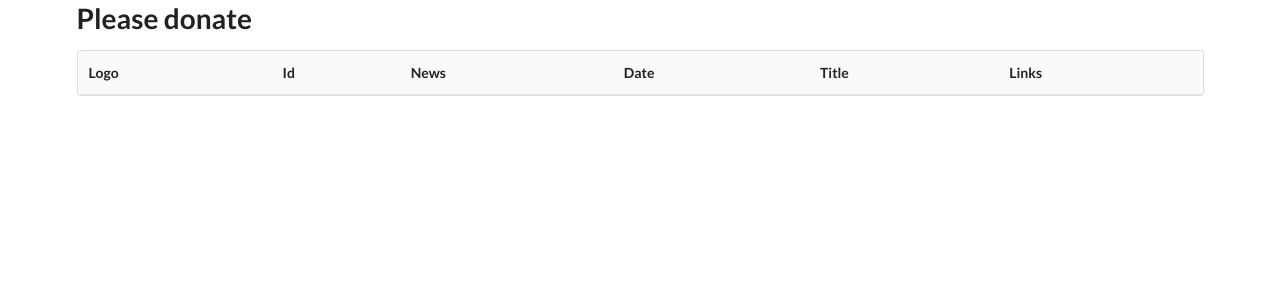
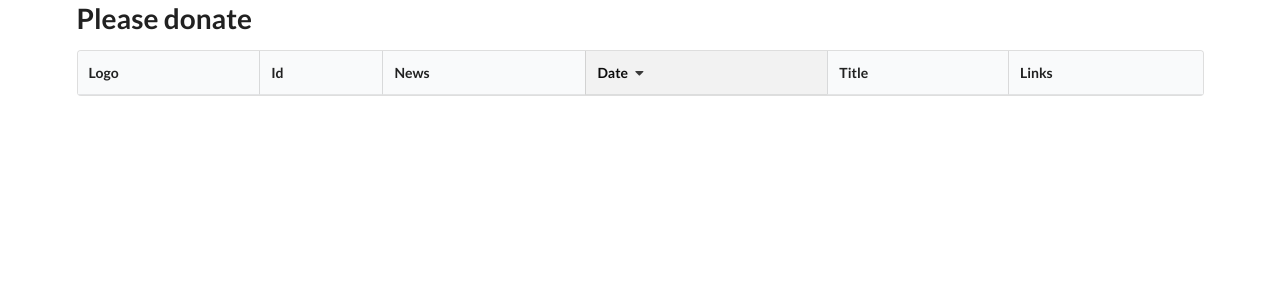
Before and after one commit to Jaborg/Happy_news, a FastAPI app: template app/backend/templates/links.html in a window 1280 px wide. Shown: the top 300 px of the page. Run offline with FastAPI, Linux system fonts and the light colour scheme; the template is opened without the code that fills it, so the values that code supplies are empty.

Commit message:
Continued HTML design

```diff
--- a/app/backend/templates/frontpage.html
+++ b/app/backend/templates/frontpage.html
@@ -25,7 +25,7 @@
               <div class="center aligned row">
                 <div class="column">
                   <h3>"We love fear!</h3>
-                    <a class="ui huge button"><img src="https://m.files.bbci.co.uk/modules/bbc-morph-news-waf-page-meta/5.1.0/bbc_news_logo.png" class="ui medium image"></a>
+                    <a class="ui huge button" href ="/"><img src="https://m.files.bbci.co.uk/modules/bbc-morph-news-waf-page-meta/5.1.0/bbc_news_logo.png" class="ui medium image"></a>
                     <p>There are {{bbc.Total}} distinct BBC articles</p>
                     <p>The average happiness score is {{bbc.Average}}</p>
 
@@ -33,7 +33,7 @@
                 <div class="column">
                   <h3>"Keep the tragic news coming!"</h3>
 
-                      <a class="ui huge button"><img src="https://jobs.theguardian.com/getasset/14928961-45c2-4f50-9d05-c150248727e7/"  class="ui medium image" ></a>
+                      <a class="ui huge button" href ="/"><img src="https://jobs.theguardian.com/getasset/14928961-45c2-4f50-9d05-c150248727e7/"  class="ui medium image" ></a>
                       <p>There are {{guardian.Total}} distinct Guardian articles</p>
                       <p>The average happiness score is {{guardian.Average}}</p>
 
--- a/app/backend/templates/links.html
+++ b/app/backend/templates/links.html
@@ -8,22 +8,23 @@
           <div class = "ui container">
             <h1>Please donate</h1>
 
-            <table class="ui  striped  table">
-                <tr>
-                  <thead>
+            <table class="ui  sortable striped  table">
+              <thead>
+                  <tr>
                     <th>Logo</th>
                     <th>Id</th>
                     <th>News</th>
-                    <th>Date</th>
+                    <th class="sorted descending">Date</th>
                     <th>Title</th>
                     <th>Links</th>
 
-                    </thead>
-                </tr>
+
+                  </tr>
+              </thead>
               <tbody>
                 {% for new in news %}
                 <tr>
-                  <td><img class="ui medium image" src="https://img.cinemablend.com/filter:scale/cb/e/6/b/6/c/2/e6b6c2993916958e11ccbf8c673176802dd4e3914a16f80e0f939e49f767737b.jpg?fw=1200" ></td>
+                  <td><img class="ui medium image" src="https://media0.giphy.com/media/eKNrUbDJuFuaQ1A37p/200w.webp?cid=ecf05e47qaf2471w0lfm691324bh5f7tg5dl2ype2ahyp4ud&rid=200w.webp&ct=g" ></td>
                   <td>{{new.Id}}</td>
                   <td>{{new.News}}</td>
                   <td>{{new.Date}}</td>
```
